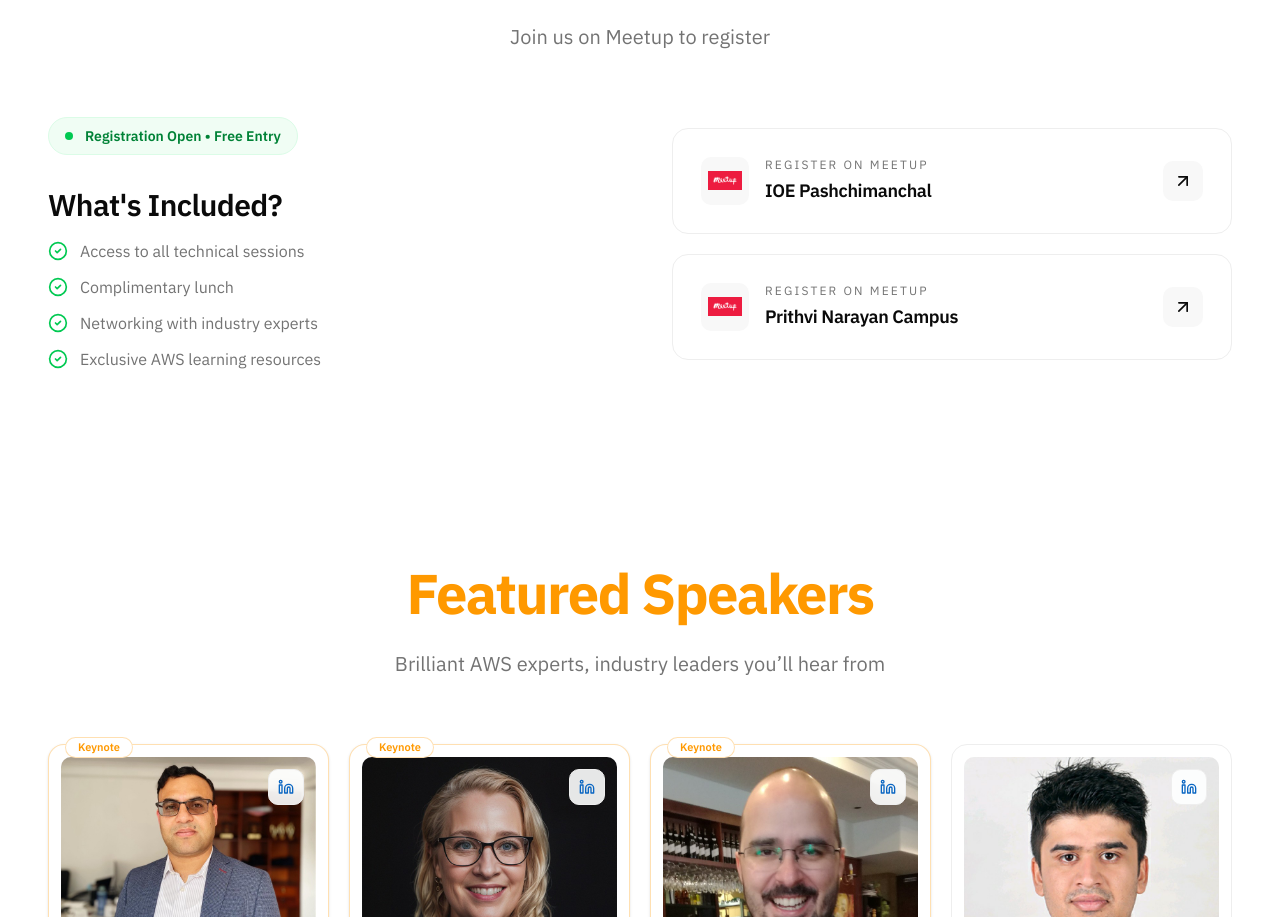
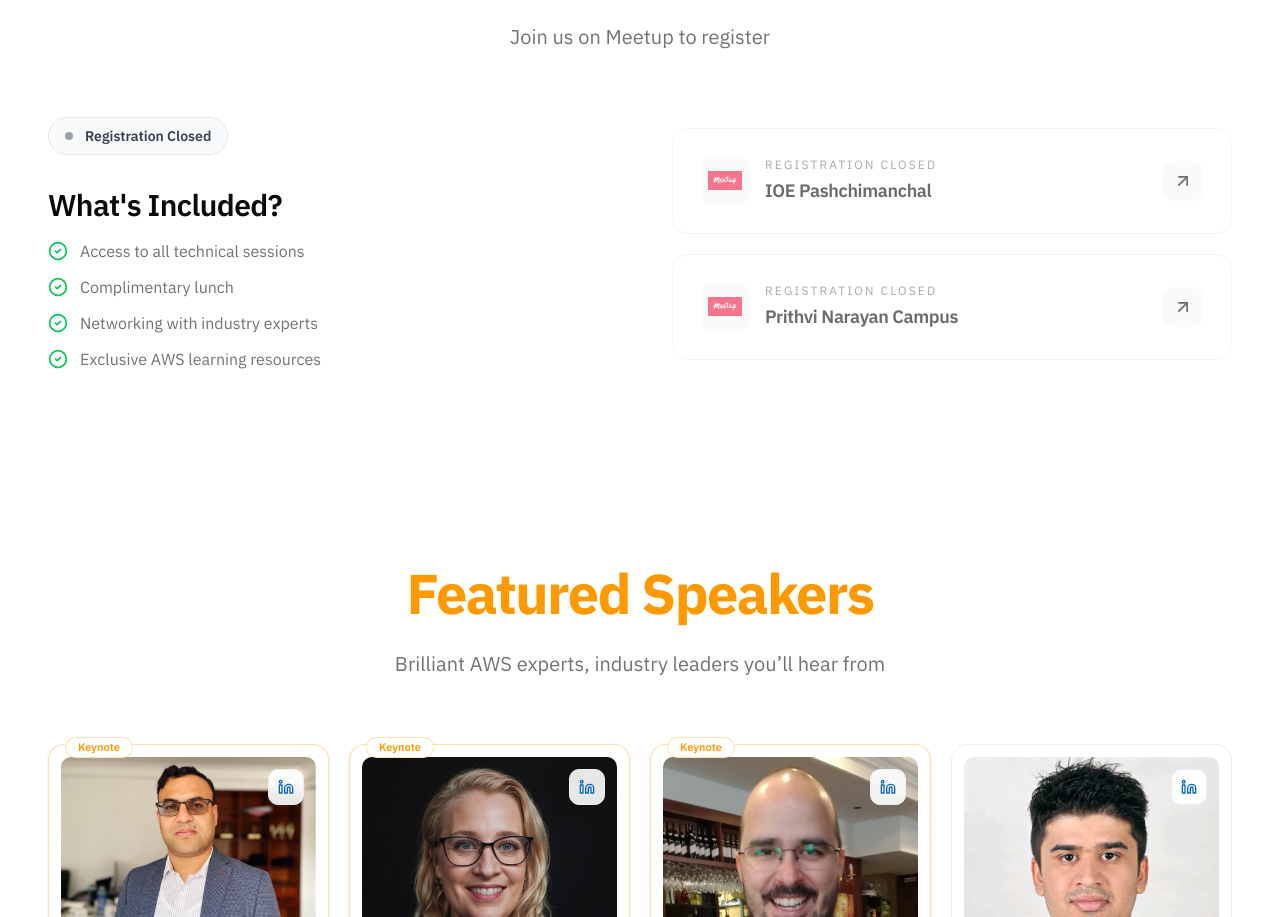
Before and after one commit to SuzalShrestha/aws-scd, a Next.js app: page / in a window 1280 px wide. Shown: the part 3199-4116 px from the top of the page. Built offline with nearby package versions, Linux system fonts and the light colour scheme; no server answers.

Commit message:
registration closed

```diff
--- a/src/components/elements/Registration.tsx
+++ b/src/components/elements/Registration.tsx
@@ -38,14 +38,13 @@ const Registration = () => {
                         viewport={{ once: true, amount: 0.3 }}
                         className='space-y-8'
                     >
-                        {/* Free badge */}
-                        <div className='inline-flex items-center gap-3 px-4 py-2 rounded-full bg-green-50 border border-green-100'>
+                        {/* Closed badge */}
+                        <div className='inline-flex items-center gap-3 px-4 py-2 rounded-full bg-gray-50 border border-gray-200'>
                             <span className='flex h-2 w-2'>
-                                <span className='animate-ping absolute inline-flex h-2 w-2 rounded-full bg-green-400 opacity-75'></span>
-                                <span className='relative inline-flex rounded-full h-2 w-2 bg-green-500'></span>
+                                <span className='relative inline-flex rounded-full h-2 w-2 bg-gray-400'></span>
                             </span>
-                            <span className='text-sm font-semibold text-green-700'>
-                                Registration Open • Free Entry
+                            <span className='text-sm font-semibold text-gray-700'>
+                                Registration Closed
                             </span>
                         </div>
 
@@ -99,13 +98,8 @@ const Registration = () => {
                         className='space-y-5'
                     >
                         {/* IOE Card */}
-                        <a
-                            href='https://www.meetup.com/aws-cloud-club-at-institute-of-engineering-pashchimanchal/events/311973692/'
-                            target='_blank'
-                            rel='noopener noreferrer'
-                            className='group block'
-                        >
-                            <div className='rounded-2xl border border-border bg-card p-6 sm:p-7 transition-colors duration-200 hover:border-[var(--aws-orange)]/25'>
+                        <div className='group block cursor-not-allowed opacity-60'>
+                            <div className='rounded-2xl border border-border bg-card p-6 sm:p-7'>
                                 <div className='flex items-center justify-between gap-4'>
                                     <div className='flex items-center gap-4 min-w-0'>
                                         <div className='w-12 h-12 rounded-xl bg-muted flex items-center justify-center flex-shrink-0'>
@@ -119,7 +113,7 @@ const Registration = () => {
                                         </div>
                                         <div className='min-w-0'>
                                             <p className='text-xs uppercase tracking-[0.18em] text-muted-foreground mb-1'>
-                                                Register on Meetup
+                                                Registration Closed
                                             </p>
                                             <h4 className='font-semibold text-base sm:text-lg truncate'>
                                                 IOE Pashchimanchal
@@ -127,20 +121,15 @@ const Registration = () => {
                                         </div>
                                     </div>
                                     <div className='w-10 h-10 rounded-xl bg-muted flex items-center justify-center flex-shrink-0'>
-                                        <ArrowUpRight className='w-5 h-5 text-foreground transition-transform group-hover:translate-x-0.5 group-hover:-translate-y-0.5' />
+                                        <ArrowUpRight className='w-5 h-5 text-foreground' />
                                     </div>
                                 </div>
                             </div>
-                        </a>
+                        </div>
 
                         {/* PNC Card */}
-                        <a
-                            href='https://www.meetup.com/aws-cloud-club-at-prithvi-narayan-campus/events/311973847/'
-                            target='_blank'
-                            rel='noopener noreferrer'
-                            className='group block'
-                        >
-                            <div className='rounded-2xl border border-border bg-card p-6 sm:p-7 transition-colors duration-200 hover:border-[var(--aws-orange)]/25'>
+                        <div className='group block cursor-not-allowed opacity-60'>
+                            <div className='rounded-2xl border border-border bg-card p-6 sm:p-7'>
                                 <div className='flex items-center justify-between gap-4'>
                                     <div className='flex items-center gap-4 min-w-0'>
                                         <div className='w-12 h-12 rounded-xl bg-muted flex items-center justify-center flex-shrink-0'>
@@ -154,7 +143,7 @@ const Registration = () => {
                                         </div>
                                         <div className='min-w-0'>
                                             <p className='text-xs uppercase tracking-[0.18em] text-muted-foreground mb-1'>
-                                                Register on Meetup
+                                                Registration Closed
                                             </p>
                                             <h4 className='font-semibold text-base sm:text-lg truncate'>
                                                 Prithvi Narayan Campus
@@ -162,11 +151,11 @@ const Registration = () => {
                                         </div>
                                     </div>
                                     <div className='w-10 h-10 rounded-xl bg-muted flex items-center justify-center flex-shrink-0'>
-                                        <ArrowUpRight className='w-5 h-5 text-foreground transition-transform group-hover:translate-x-0.5 group-hover:-translate-y-0.5' />
+                                        <ArrowUpRight className='w-5 h-5 text-foreground' />
                                     </div>
                                 </div>
                             </div>
-                        </a>
+                        </div>
                     </motion.div>
                 </div>
             </div>
```
